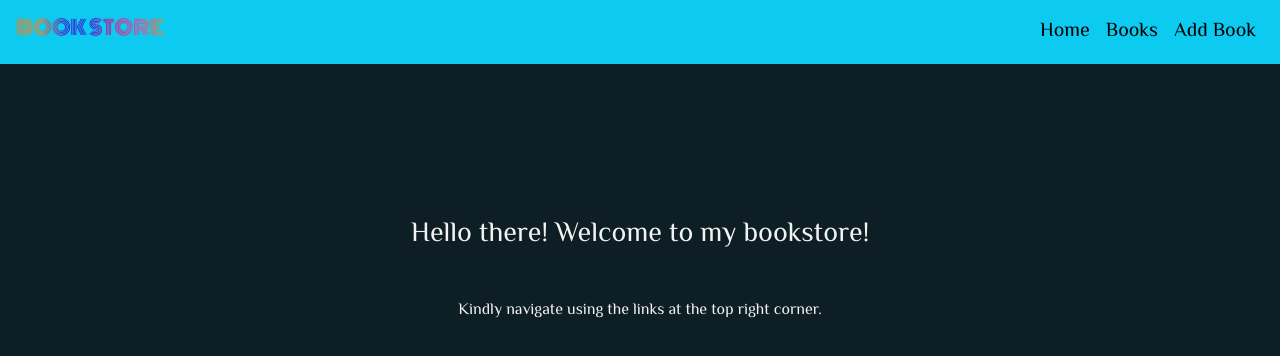
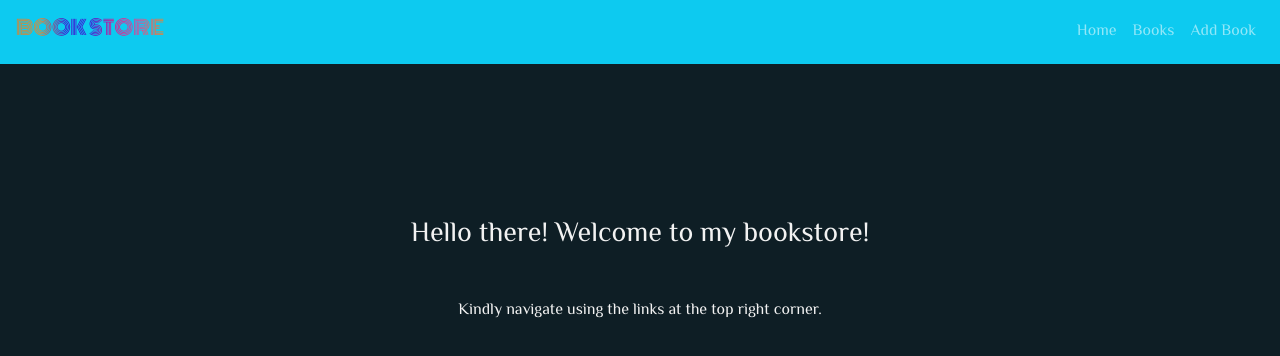
Before and after one commit to ChiomaSarah/PERN-BookstoreApp, a React (Create React App) app: page / in a window 1280 px wide. Shown: the top 356 px of the page. Built offline with nearby package versions, Linux system fonts and the light colour scheme.

Commit message:
Update Navbar.jsx: close mobile menu on nav item click

```diff
--- a/src/components/Navbar.jsx
+++ b/src/components/Navbar.jsx
@@ -1,39 +1,45 @@
-import React from "react";
+import React, { useState } from "react";
 import { Link } from "react-router-dom";
 
 function Navbar() {
+  const [isOpen, setIsOpen] = useState(false);
+
+  const toggleMenu = () => {
+    setIsOpen(!isOpen);
+  };
+
+  const closeMenu = () => {
+    setIsOpen(false);
+  };
+
   return (
     <nav className="navbar navbar-expand-lg navbar-dark bg-info">
-      <Link to="/">
+      <Link to="/" onClick={closeMenu}>
         <h3 className="text-dark navbar-brand">BOOK STORE</h3>
       </Link>
 
       <button
         className="navbar-toggler bg-dark"
         type="button"
-        data-toggle="collapse"
-        data-target="#navbarTogglerDemo02"
-        aria-controls="navbarTogglerDemo02"
-        aria-expanded="false"
-        aria-label="Toggle navigation"
+        onClick={toggleMenu}
       >
         <span className="navbar-toggler-icon"></span>
       </button>
 
-      <div className="collapse navbar-collapse" id="navbarTogglerDemo02">
+      <div className={`collapse navbar-collapse ${isOpen ? "show" : ""}`}>
         <ul className="navbar-nav ml-auto mt-2 mt-lg-0">
           <li className="nav-item">
-            <Link to="/" className="nav-link" id="list">
+            <Link to="/" className="nav-link" onClick={closeMenu}>
               Home
             </Link>
           </li>
           <li className="nav-item">
-            <Link to="/books" className="nav-link" id="list">
+            <Link to="/books" className="nav-link" onClick={closeMenu}>
               Books
             </Link>
           </li>
           <li className="nav-item">
-            <Link to="/add-book" className="nav-link" id="list">
+            <Link to="/add-book" className="nav-link" onClick={closeMenu}>
               Add Book
             </Link>
           </li>
@@ -42,4 +48,5 @@ function Navbar() {
     </nav>
   );
 }
+
 export default Navbar;
```
